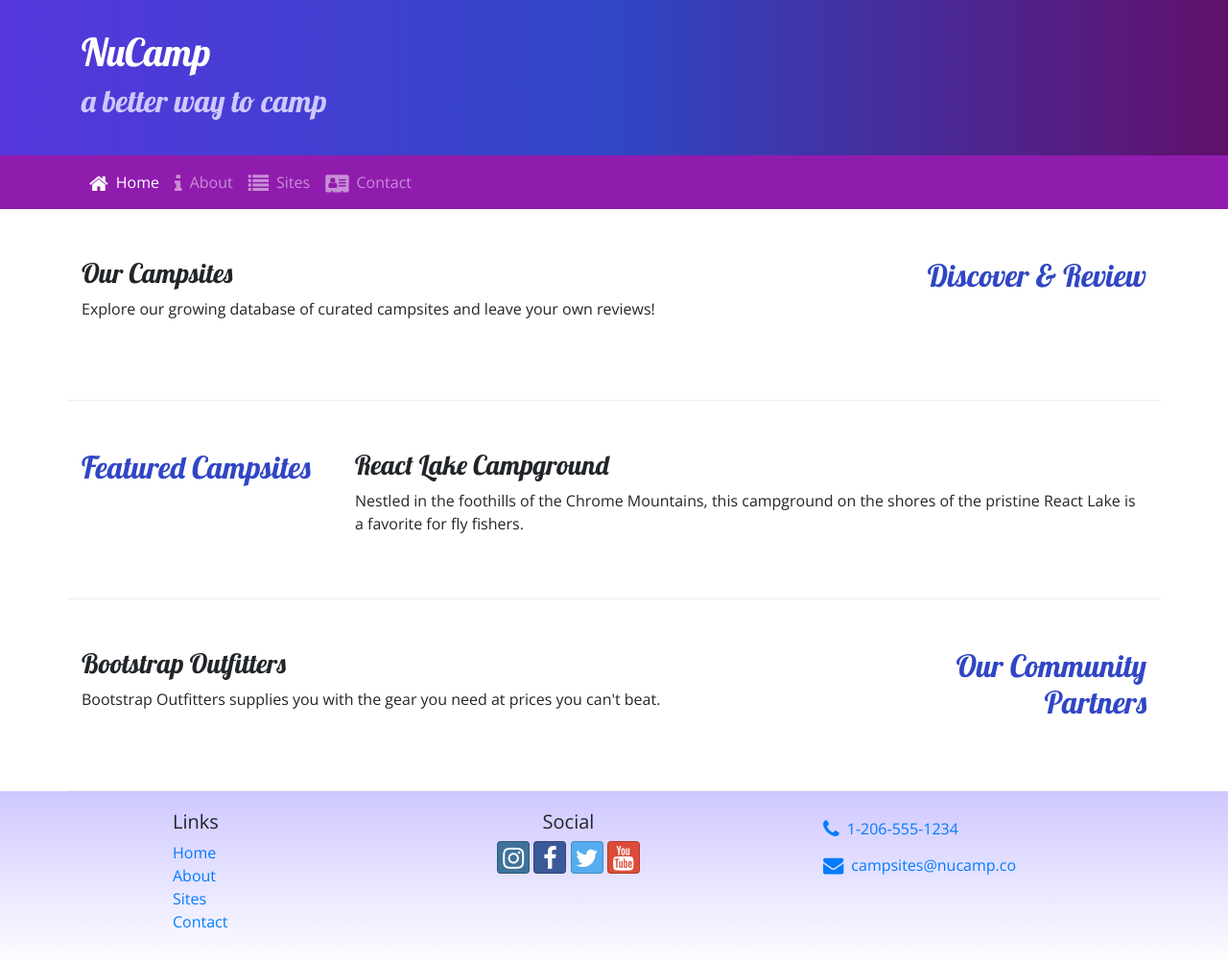
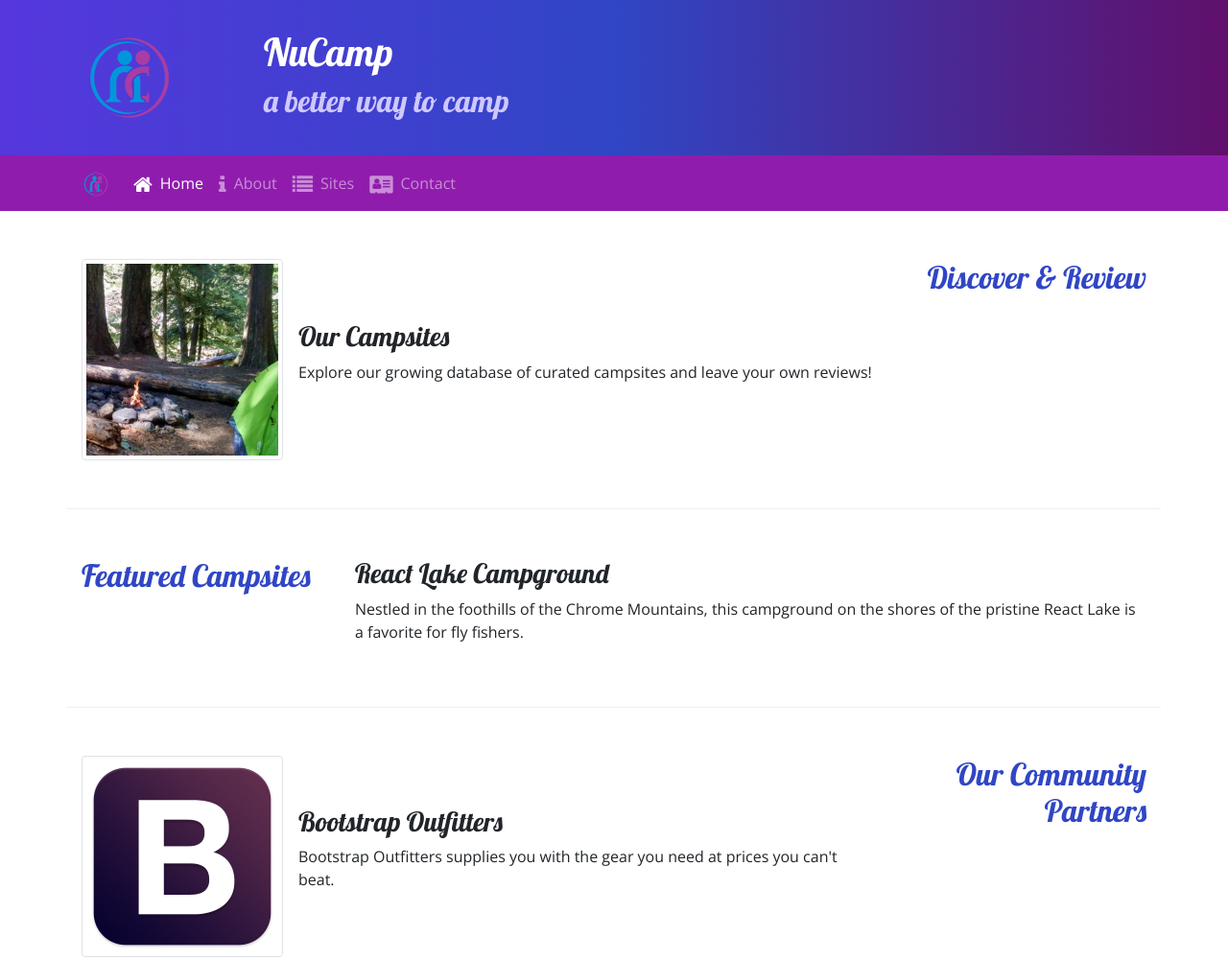
Before and after one commit to UnlimitedPi/nucamp_site, a website: page index.html in a window 1280 px wide. Shown: the top 1001 px of the page at 96% size. Drawn offline with nearby package versions, Linux system fonts and the light colour scheme.

Commit message:
added img files and code to index

```diff
--- a/index.html
+++ b/index.html
@@ -22,6 +22,9 @@
     <header class="jumbotron jumbotron-fluid">
         <div class="container">
             <div class="row">
+                <div class="col-4 col-sm-3 col-md-2 align-self-center">
+                    <a href="#"><img src="media/img/logo.png" class="img-fluid" /></a>
+                </div>
                 <div class="col">
                     <h1>NuCamp</h1>
                     <h2>a better way to camp</h2>
@@ -32,7 +35,10 @@
 
     <nav class="navbar navbar-expand-sm navbar-dark sticky-top">
         <div class="container">
-            <button class="navbar-toggler ml-auto" type="button" data-toggle="collapse" data-target="#nucampNavbar">
+            <a class="navbar-brand" href="#">
+                <img src="media/img/logo.png" height="30" width="30" />
+            </a>
+            <button class="navbar-toggler" type="button" data-toggle="collapse" data-target="#nucampNavbar">
                 <span class="navbar-toggler-icon"></span>
             </button>
             <div class="collapse navbar-collapse" id="nucampNavbar">
@@ -52,8 +58,13 @@
                 <h2 class="text-sm-right">Discover & Review</h2>
             </div>
             <div class="col">
-                <h3>Our Campsites</h3>
-                <p class="d-none d-sm-block">Explore our growing database of curated campsites and leave your own reviews!</p>
+                <div class="media">
+                    <img class="d-flex mr-3 img-thumbnail" src="media/img/breadcrumb-trail-thumb.jpg" alt="Breadcrumb Trail" />
+                    <div class="media-body align-self-center">
+                        <h3>Our Campsites</h3>
+                        <p class="d-none d-sm-block">Explore our growing database of curated campsites and leave your own reviews!</p>
+                    </div>
+                </div>
             </div>
         </div>
 
@@ -72,8 +83,13 @@
                 <h2 class="text-sm-right">Our Community Partners</h2>
             </div>
             <div class="col">
-                <h3>Bootstrap Outfitters</h3>
-                <p class="d-none d-sm-block">Bootstrap Outfitters supplies you with the gear you need at prices you can't beat.</p>
+                <div class="media">
+                    <img class="d-flex mr-3 img-thumbnail" src="media/img/bootstrap-thumb.png" alt="Breadcrumb Outfitters" />
+                    <div class="media-body align-self-center">
+                    <h3>Bootstrap Outfitters</h3>
+                        <p class="d-none d-sm-block">Bootstrap Outfitters supplies you with the gear you need at prices you can't beat.</p>
+                    </div>
+                </div>
             </div>
         </div>
     </div>
```
Also changed, not shown: aboutus.html (+7 -2 lines), contactus.html (+14 -7 lines), media/img/bootstrap-thumb.png (added), media/img/breadcrumb-trail-thumb.jpg (added), media/img/breadcrumb-trail.jpg (added), media/img/chrome-river-thumb.jpg (added), media/img/chrome-river.jpg (added), media/img/logo.png (added), media/img/react-lake-thumb.jpg (added), media/img/react-lake.jpg (added).
